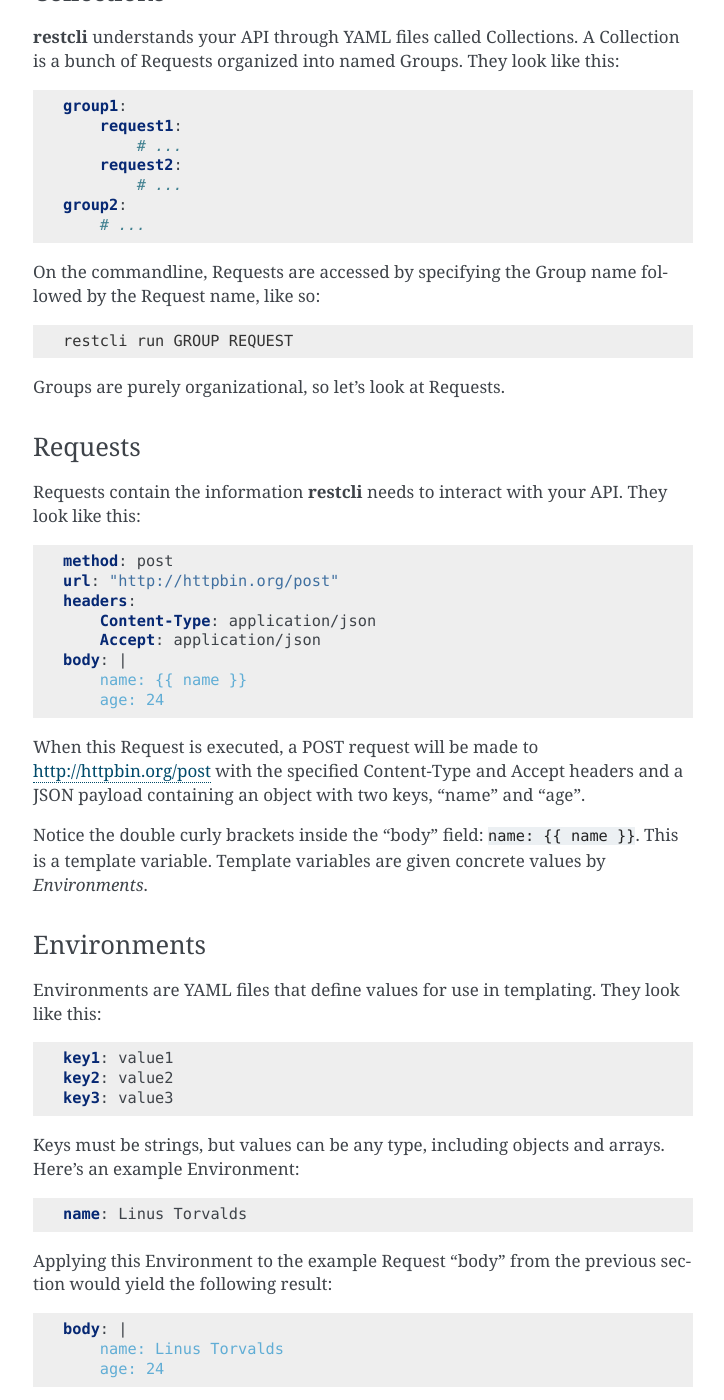
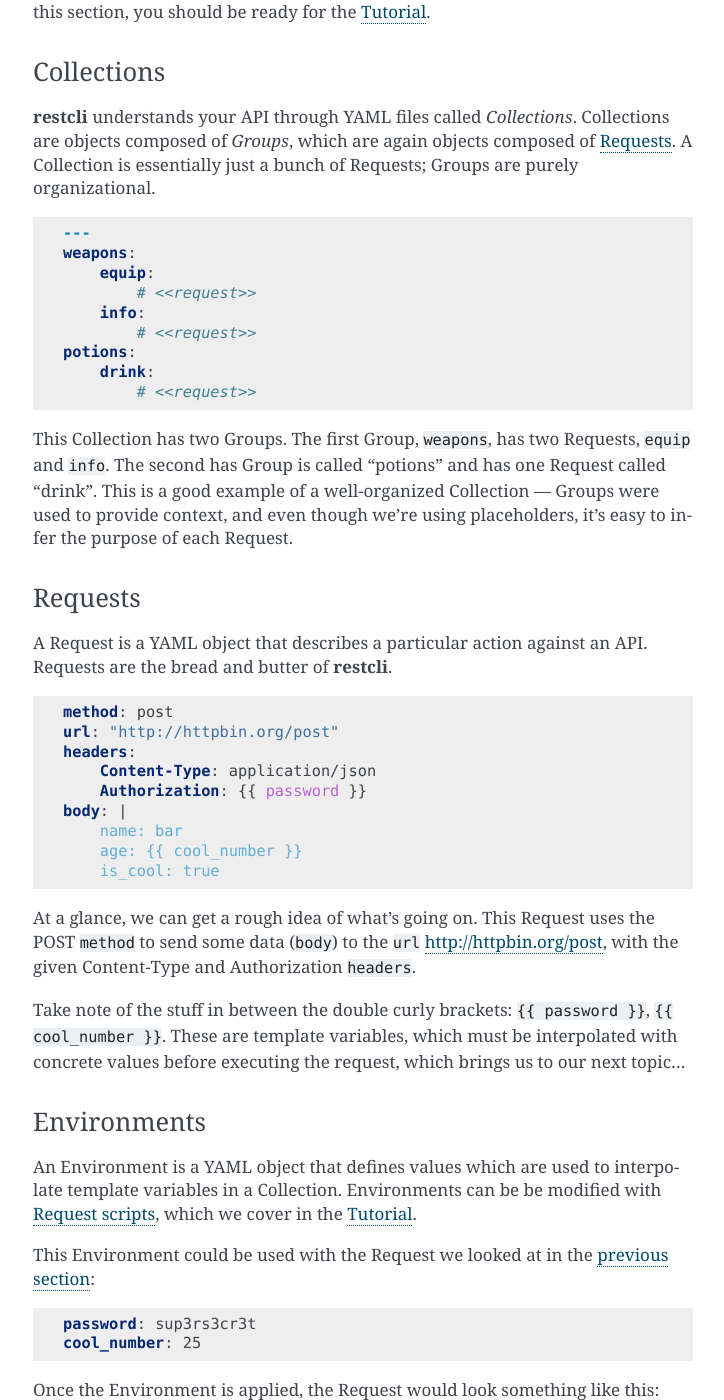
Before and after one commit to augustawind/restcli, a Sphinx documentation site: the page built from docs/overview.rst, in a window 1280 px wide and 1400 px high, scrolled down 978 px. Shown: the whole window, without its empty margins (387-1111 px from the left). Built offline with Sphinx 7.4.7, drawn with Linux system fonts in a browser that asks for light colours; some of the changed text lies outside the part shown.

Commit message:
Overhaul overview

```diff
--- a/docs/overview.rst
+++ b/docs/overview.rst
@@ -1,14 +1,15 @@
 .. _overview:
 
-========
+########
 Overview
-========
+########
 
 **restcli** is a terminal web API client written in Python. It draws inspiration
 from `Postman`_ and `HTTPie`_, and offers some of the best features of both.
 
+********
 Features
-========
+********
 
 * read requests from YAML files
 * scripting
@@ -28,51 +32,56 @@ Here's what we have in store for the foreseeable future.
 * request plans: run requests back-to-back with one command
 * import from/export to Postman JSON format
 
-Ideas
------
+Long-term
+---------
 
-Here are some feature concepts that may or may not get implemented.
+Here are some longer-term feature concepts that may or may not get implemented.
 
 * full screen terminal UI via `python_prompt_toolkit`_
 * in-app request editor (perhaps using `pyvim`_)
 
+*************
 Core Concepts
-=============
+*************
 
 In this section we'll get a bird's eye view of **restcli**\'s core concepts.
 After reading this section, you should be ready for the `Tutorial <tutorial>`_.
 
+.. _overview_collections:
+
 Collections
------------
+===========
 
-**restcli** understands your API through YAML files called Collections. A
-Collection is a bunch of Requests organized into named Groups. They look like
-this:
+**restcli** understands your API through YAML files called *Collections*.
+Collections are objects composed of *Groups*, which are again objects composed
+of `Requests <overview_requests>`_. A Collection is essentially just a bunch of
+Requests; Groups are purely organizational.
 
 .. code-block:: yaml
 
-    group1:
-        request1:
-            # ...
-        request2:
-            # ...
-    group2:
-        # ...
+    ---
+    weapons:
+        equip:
+            # <<request>>
+        info:
+            # <<request>>
+    potions:
+        drink:
+            # <<request>>
 
-On the commandline, Requests are accessed by specifying the Group name followed
-by the Request name, like so:
+This Collection has two Groups. The first Group, ``weapons``, has two Requests,
+``equip`` and ``info``. The second has Group is called "potions" and has one
+Request called "drink". This is a good example of a well-organized Collection —
+Groups were used to provide context, and even though we're using placeholders,
+it's easy to infer the purpose of each Request.
 
-.. code-block:: console
-
-    restcli run GROUP REQUEST
-
-Groups are purely organizational, so let's look at Requests.
+.. _overview_requests:
 
 Requests
---------
+========
 
-Requests contain the information **restcli** needs to interact with your API.
-They look like this:
+A Request is a YAML object that describes a particular action against an API.
+Requests are the bread and butter of **restcli**.
 
 .. code-block:: yaml
 
@@ -80,52 +89,62 @@ They look like this:
     url: "http://httpbin.org/post"
     headers:
         Content-Type: application/json
-        Accept: application/json
+        Authorization: {{ password }}
     body: |
-        name: {{ name }}
-        age: 24
+        name: bar
+        age: {{ cool_number }}
+        is_cool: true
 
-When this Request is executed, a POST request will be made to
-http://httpbin.org/post with the specified Content-Type and Accept headers
-and a JSON payload containing an object with two keys, "name" and "age".
+At a glance, we can get a rough idea of what's going on. This Request
+uses the POST ``method`` to send some data (``body``) to the ``url``
+http://httpbin.org/post\, with the given Content-Type and Authorization
+``headers``.
 
-Notice the double curly brackets inside the "body" field: ``name: {{ name }}``.
-This is a template variable. Template variables are given concrete values by
-*Environments*.
+Take note of the stuff in between the double curly brackets: ``{{ password }}``,
+``{{ cool_number }}``. These are template variables, which must be interpolated
+with concrete values before executing the request, which brings us to our next
+topic...
+
+.. _overview_environments:
 
 Environments
-------------
+============
 
-Environments are YAML files that define values for use in templating. They
-look like this:
+An Environment is a YAML object that defines values which are used to
+interpolate template variables in a Collection. Environments can be be modified
+with `Request scripts <tutorial_scripting>`_, which we cover in the `Tutorial
+<tutorial>`_.
+
+This Environment could be used with the Request we looked at in the `previous
+section <overview_collections>`_:
 
 .. code-block:: yaml
 
-    key1: value1
-    key2: value2
-    key3: value3
+    password: sup3rs3cr3t
+    cool_number: 25
 
-Keys must be strings, but values can be any type, including objects and arrays.
-Here's an example Environment:
+Once the Environment is applied, the Request would look something like this:
 
 .. code-block:: yaml
 
-    name: Linus Torvalds
+    method: post
+    url: "http://httpbin.org/post"
+    headers:
+        Content-Type: application/json
+        Authorization: sup3rs3cr3t
+    body: |
+        name: bar
+        age: 25
+        is_cool: true
 
-Applying this Environment to the example Request "body" from the previous
-section would yield the following result:
+**********
+Next Steps
+**********
 
-.. code-block:: yaml
+The recommended way to continue learning is the `Tutorial
+<tutorial>`_.
 
-    body: |
-        name: Linus Torvalds
-        age: 24
-
-Next Steps
-----------
-
-Coming soon...
-
+**Coming soon**: reference documentation.
 
 .. _Postman: https://www.getpostman.com/postman
 .. _HTTPie: https://httpie.org/
```
Also changed, not shown: other parts of docs/overview.rst (+4 -1 lines), docs/tutorial.rst (added).
